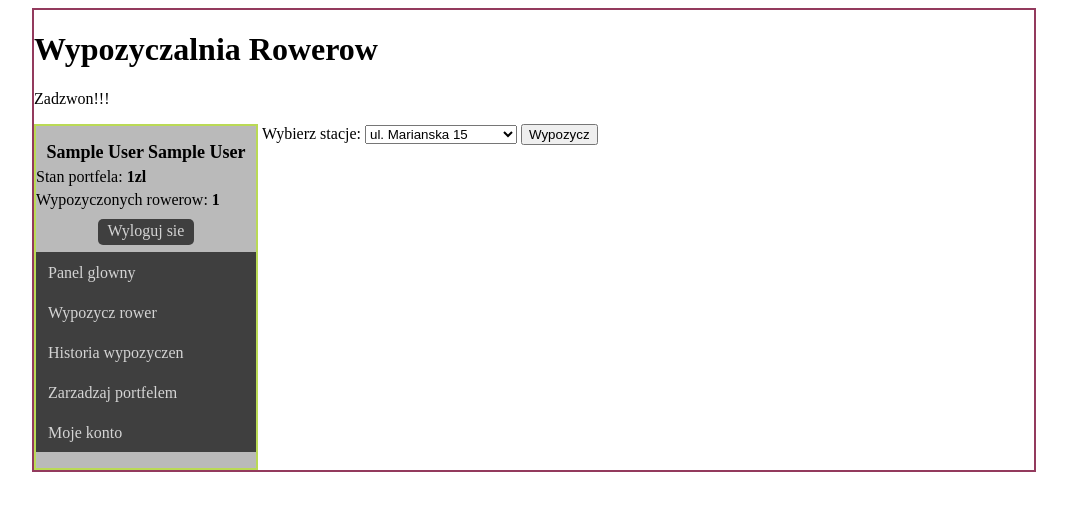
After one commit to Aleksander-Drozd/BD_Project, a PHP site: page /view/html/rent-bike.php in a window 1280 px wide. The commit adds this page. Shown: the top 511 px of the page, without its empty margins (106-1173 px from the left). Run offline with PHP 8.4, Linux system fonts and the light colour scheme; the visitor is signed in with stand-in values (Sample User, id 1).

Commit message:
Added rent bike view

```diff
--- a/view/html/index.php
+++ b/view/html/index.php
@@ -29,4 +29,5 @@
         </form>
             Nie masz konta? <a href="registration.php">Zarejestruj sie</a>
     </body>
+
 </html>
--- /dev/null
+++ b/view/html/rent-bike.php
@@ -0,0 +1,98 @@
+<?php
+session_start();
+if (!isset($_SESSION['logged'])) {
+    header("Location: index.php");
+    exit();
+}
+?>
+<!DOCTYPE html>
+<html lang="pl">
+    <head>
+        <meta charset="UTF-8">
+        <title>Wypozycz rower</title>
+
+        <link rel="stylesheet" href="../css/main-theme.css">
+    </head>
+    <body>
+
+    <div class="containter">
+
+        <header>
+            <h1>Wypozyczalnia Rowerow</h1>
+            <p>Zadzwon!!!</p>
+        </header>
+
+        <nav class="navigation">
+            <ol class="navigation__list">
+                <li>
+                    <div class="user-info">
+                        <p class="user-info__user-name">
+                            <?php
+                            echo $_SESSION['firstName'] . " " . $_SESSION['lastName'];
+                            ?>
+                        </p>
+                        Stan portfela:
+                        <span class="user-info__details">
+                                <?php
+                                echo $_SESSION['wallet'].'zl';
+                                ?>
+                            </span><br>
+                        Wypozyczonych rowerow:
+                        <span class="user-info__details">
+                                <?php
+                                echo $_SESSION['rentedBikes'];
+                                ?>
+                            </span>
+                        <a class="user-info__logout-button" href="../../logout.php">Wyloguj sie</a>
+                    </div>
+                </li>
+                <li>
+                    <a href="user.php" class="nav-link">Panel glowny</a>
+                </li>
+                <li>
+                    <a href="rent-bike.php" class="nav-link">Wypozycz rower</a>
+                </li>
+                <li>
+                    <a href="#" class="nav-link">Historia wypozyczen</a>
+                </li>
+                <li>
+                    <a href="wallet.php" class="nav-link">Zarzadzaj portfelem</a>
+                </li>
+                <li>
+                    <a href="#" class="nav-link">Moje konto</a>
+                </li>
+            </ol>
+        </nav>
+
+        <main class="rents">
+
+            <form action="../../rent.php" method="post">
+                <label for="stations">Wybierz stacje: </label>
+                <select name="stations" id="stations">
+                    <?php
+
+                    echo '<option value="20">ul. Marianska 15</option>';
+                    echo '<option value="10">ul. Malopanewska 1</option>';
+                    echo '<option value="5">ul. Danilowskiego 13a</option>';
+
+                    ?>
+                </select>
+                <button>Wypozycz</button>
+            </form>
+
+            <?php
+                if ( isset($_SESSION['rentSuccess']) ) {
+                    echo '<div class="answer">
+
+                            Wypozyczono!
+                          </div>';
+
+                    unset($_SESSION['rentSuccess']);
+                }
+            ?>
+
+
+        </main>
+
+    </body>
+</html>
```
Also changed, not shown: rent.php (added, +9 -0 lines), view/html/user.php (+7 -3 lines), login.php (line endings or trailing spaces), returnBike.php (line endings or trailing spaces), view/css/main-theme.css (renamed from view/css/user.css).
